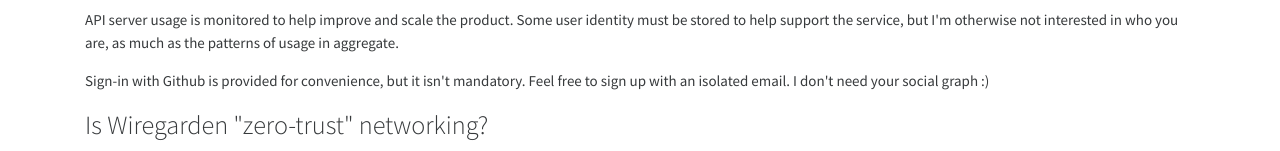
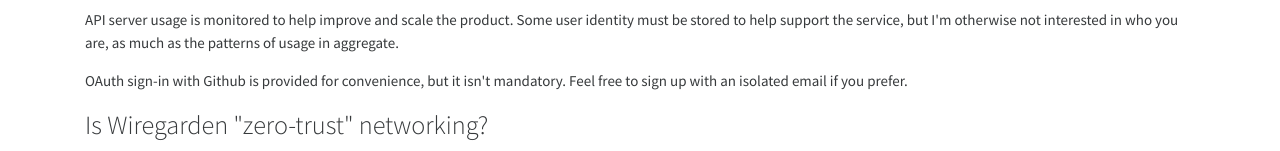
Before and after one commit to wiregarden-io/wiregarden-web, a React (Create React App) app: page /about in a window 1280 px wide. Shown: the part 1406-1557 px from the top of the page. Built offline with nearby package versions, Linux system fonts and the light colour scheme.

Commit message:
Improve wording of oauth bit.

```diff
--- a/src/about.js
+++ b/src/about.js
@@ -95,9 +95,8 @@
        otherwise not interested in who you are, as much as the patterns of usage in
        aggregate.
     </p>
-    <p>Sign-in with Github is provided for convenience, but it isn't
-       mandatory. Feel free to sign up with an isolated email. I don't need your
-       social graph :)
+	<p>OAuth sign-in with Github is provided for convenience, but it isn't mandatory.
+	   Feel free to sign up with an isolated email if you prefer.
     </p>
     <h3>Is Wiregarden "zero-trust" networking?</h3>
     <p>Zero-trust networking is really about defining access policies that
```
